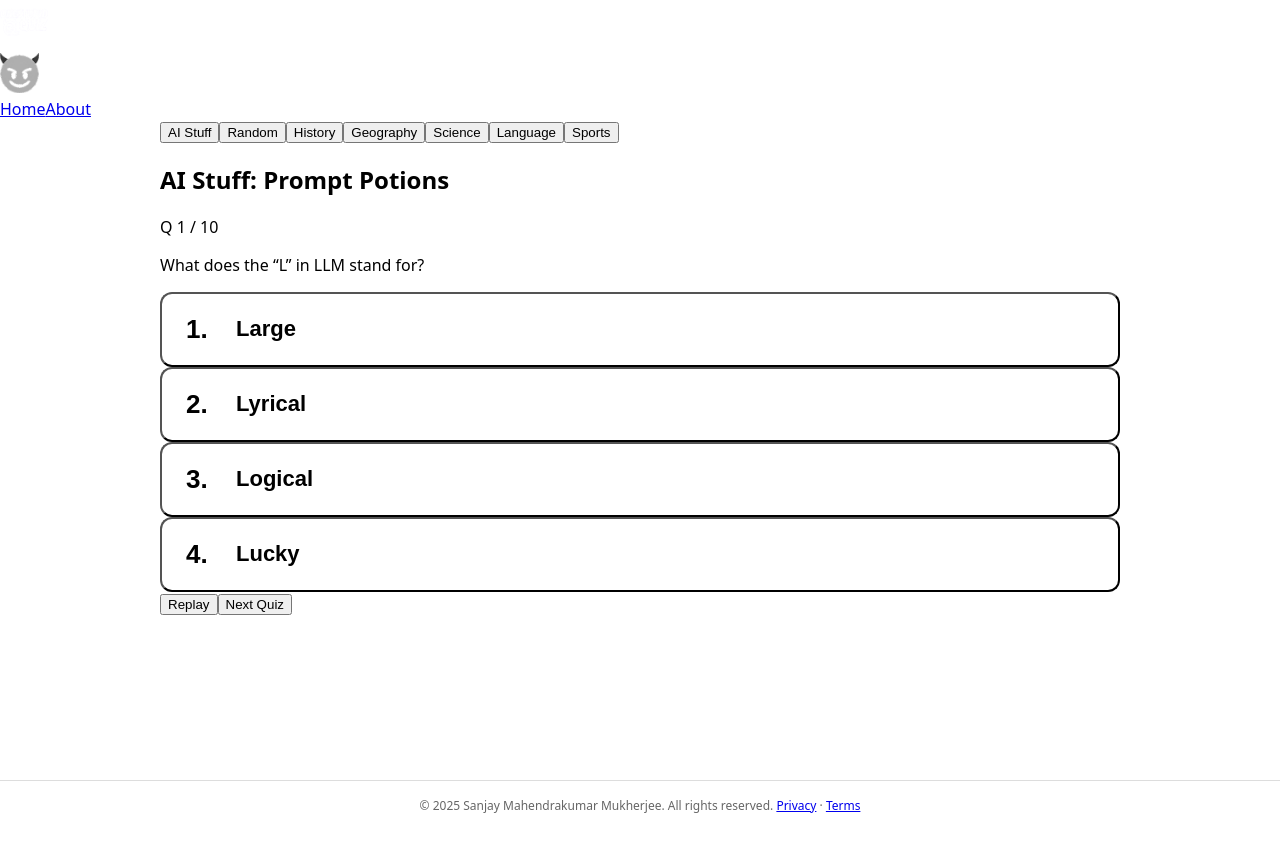
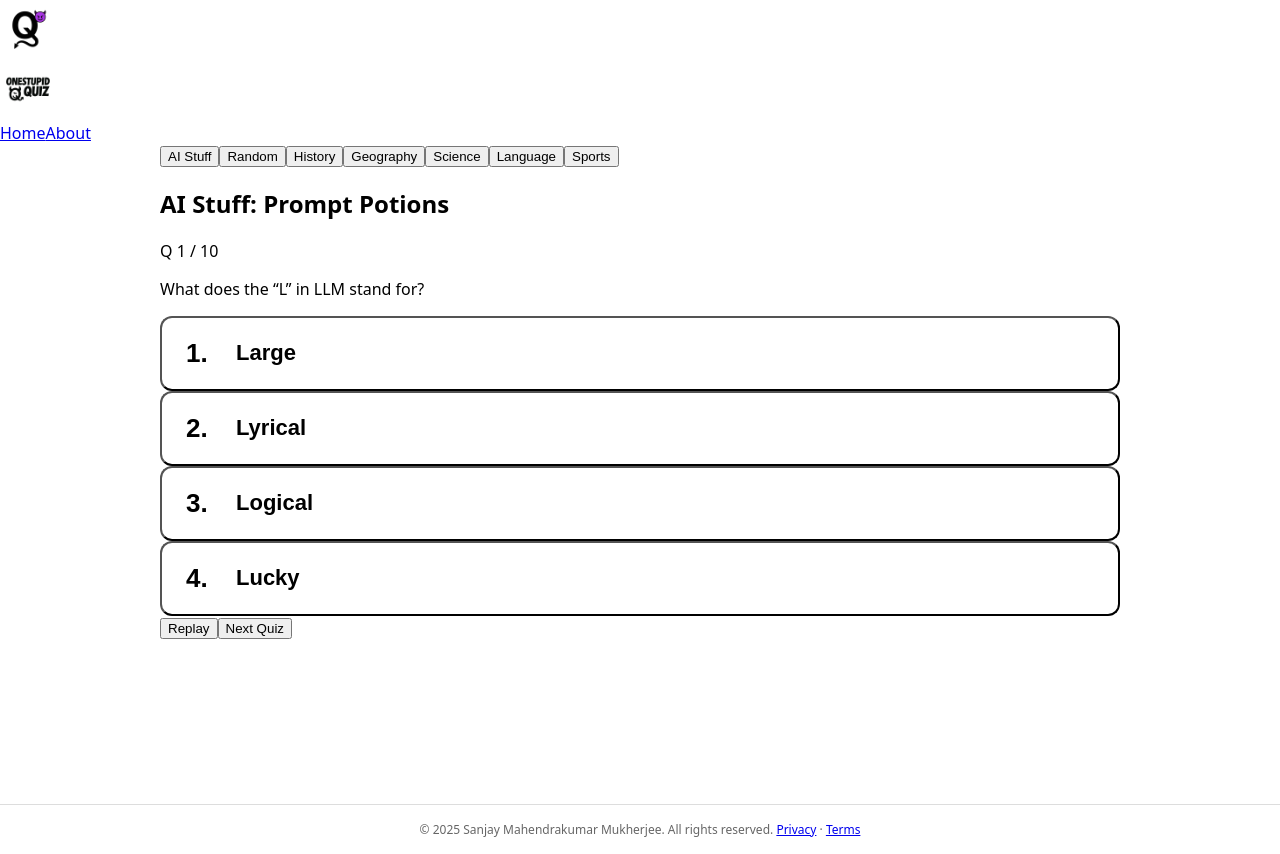
Before and after one commit to thebengali/onestupidquiz, a Next.js app: page / in a window 1280 px wide. Before the commit the page ends 830 px from the top, so only its background shows below. Built offline with nearby package versions, Linux system fonts and the light colour scheme.

Commit message:
feat(header): apply mockup layout; use OSQ_Logo.png and OSQ_SiteNameBrand.png

```diff
--- a/components/Header.tsx
+++ b/components/Header.tsx
@@ -3,29 +3,42 @@ import Image from 'next/image';
 import Link from 'next/link';
 import React from 'react';
 
+/**
+ * Header layout per mockup:
+ * - Left: fixed logo inside green oval image (OSQ_Logo.png), links to home
+ * - Center: site name wordmark (OSQ_SiteNameBrand.png) centered
+ * - Right: Home / About nav
+ * NOTE: Do not change anything else.
+ */
 export default function Header() {
   return (
     <header className="border-b">
       <div className="max-w-6xl mx-auto px-4 py-4 grid grid-cols-[auto_1fr_auto] items-center gap-4">
-        <Link href="/" className="flex items-center">
+        {/* Left: Logo (green oval) */}
+        <Link href="/" className="block" aria-label="OneStupidQuiz home">
           <Image
-            src="/brand/logo-q-purple.png"
+            src="/brand/OSQ_Logo.png"
             alt="OSQ Logo"
-            width={48}
-            height={48}
+            width={56}
+            height={56}
             priority
+            style={{ width: 56, height: 56, objectFit: 'contain' }}
           />
         </Link>
+
+        {/* Center: Wordmark */}
         <div className="flex justify-center">
           <Image
-            src="/brand/wordmark-black.png"
+            src="/brand/OSQ_SiteNameBrand.png"
             alt="OneStupidQuiz"
-            height={40}
-            width={520}
-            style={{ height: '40px', width: 'auto' }}
+            height={56}
+            width={560}
             priority
+            style={{ height: 56, width: 'auto' }}
           />
         </div>
+
+        {/* Right: Nav (unchanged) */}
         <nav className="flex items-center gap-6 text-lg font-semibold">
           <Link href="/">Home</Link>
           <Link href="/about">About</Link>
```
Also changed, not shown: public/brand/OSQ_Logo.png (added), public/brand/OSQ_SiteNameBrand.png (added).
